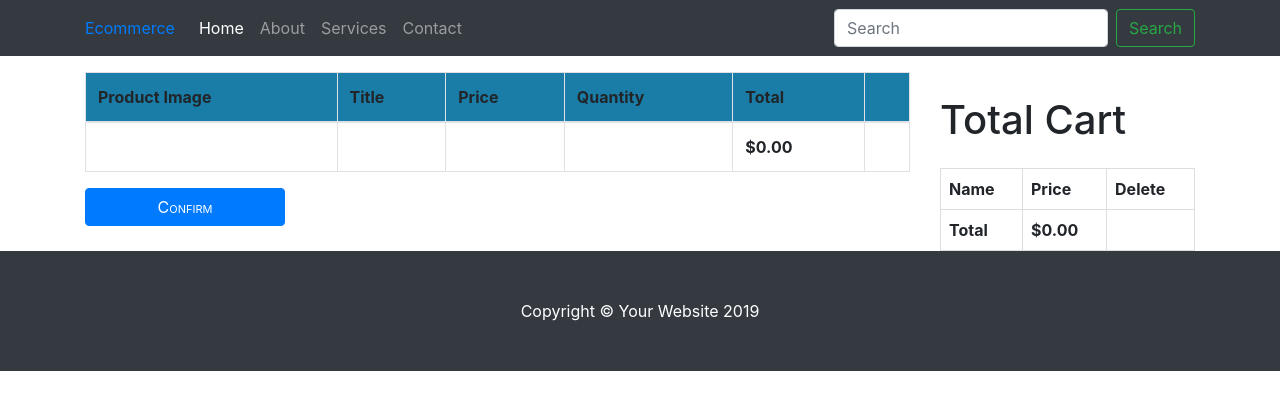
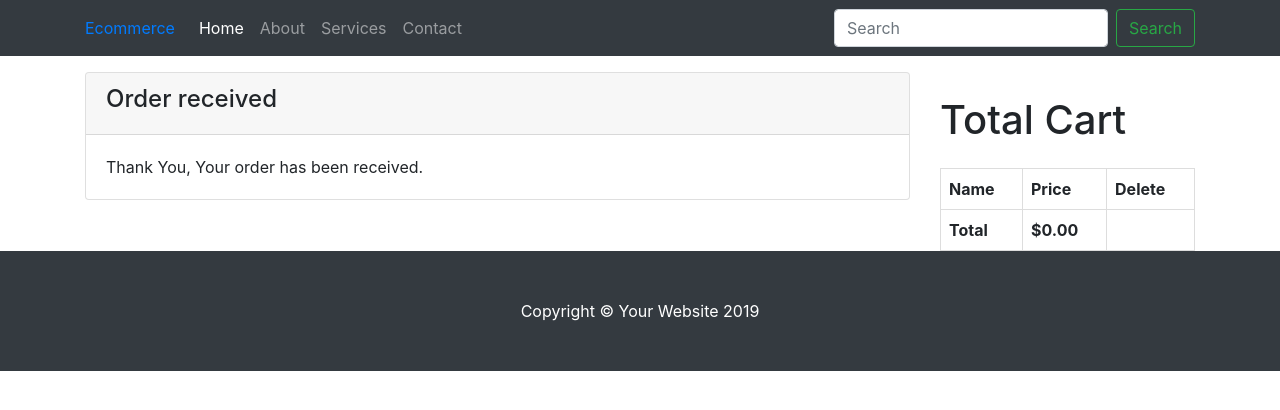
Before and after one commit to ruhel241/ecommerce-vue, a Vue app: page /checkout in a window 1280 px wide. Shown: the top 410 px of the page. Built offline with nearby package versions, Linux system fonts and the light colour scheme.

Commit message:
update checkout page

```diff
--- a/src/components/Checkout.vue
+++ b/src/components/Checkout.vue
@@ -1,6 +1,6 @@
 <template>
     <div class="row">
-        <div class="col-md-12">
+        <div class="col-md-12" v-if="totalItem > 0">
             <table class="table table-bordered">
                 <thead class="thead-inverse cart_thead" style="background-color: #1A7DA7">
                     <tr>
@@ -25,7 +25,7 @@
                         </td>
                         <td>${{item.price}}</td>
                         <td>
-                        <button class="btn btn-danger btn-sm" type="submit" value="Delete">Delete</button>
+                            <button class="btn btn-danger btn-sm" type="submit" @click="deleteItem(index)">Delete</button>
                         </td>
                     </tr>
                     <tr>
@@ -37,11 +37,27 @@
                         <td></td>
                     </tr>
                 </tbody>
-
             </table>
             <div class="form-group">
-            <div class="pull-right" style="margin-right: 15px">
-                <button type="submit" class="btn btn-primary" style="width: 200px; font-size:16px; font-variant: small-caps;">Confirm</button>
+                <div class="pull-right" style="float:right">
+                    <button
+                        type="submit"
+                        class="btn btn-primary"
+                        style="width: 200px; font-size:16px; font-variant: small-caps;"
+                        @click="clearCartItems">
+                        Confirm
+                    </button>
+                </div>
+            </div>
+            <br/> <br/><br/> <br/>
+        </div>
+        <div class="col-md-12" v-else>
+            <div class="card">
+                <div class="card-header">
+                    <h4> Order received</h4>
+                </div>
+                <div class="card-body">
+                    <p class="card-text">Thank You, Your order has been received.</p>
                 </div>
             </div>
         </div>
@@ -63,6 +79,18 @@ export default {
             })
             return total.toFixed(2);
         }
+    },
+
+    methods:{
+         deleteItem(index){
+            this.$store.commit('removeItem', index);
+        },
+
+        clearCartItems(){
+            alert('Are sure confirm this Products',
+                this.$store.commit('cleaCart')
+            );
+        }
     }
 
 
--- a/src/components/Inventory.vue
+++ b/src/components/Inventory.vue
@@ -4,12 +4,10 @@
           <div class="col-lg-12">
             <HomeSlider/>
             <div v-if="!loading" class="row">
-
               <div
                 class="col-lg-4 col-md-6 mb-4"
                 v-for="(item, index) in items"
-              :key="index"
-            >
+                :key="index">
                 <div class="card h-100">
                   <router-link :to="{path: '/item/' + item.id}">
                     <img
@@ -35,9 +33,7 @@
                 </div>
               </div>
             </div>
-
             <h1 v-else> Loading...... </h1>
-
           </div>
         </div>
     </div>
```
Also changed, not shown: src/store/index.js (+5 -8 lines). Lines whose indentation alone changed are shown as unchanged.
